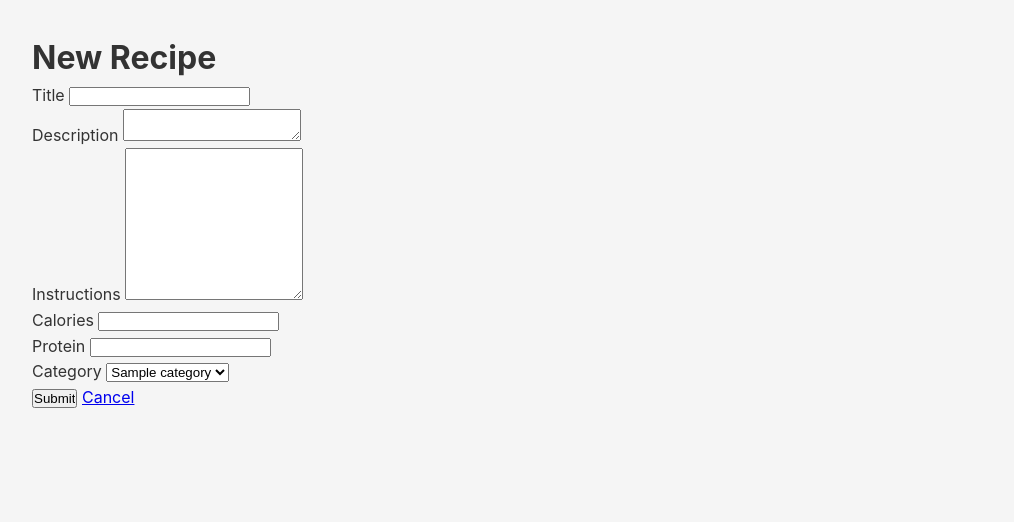
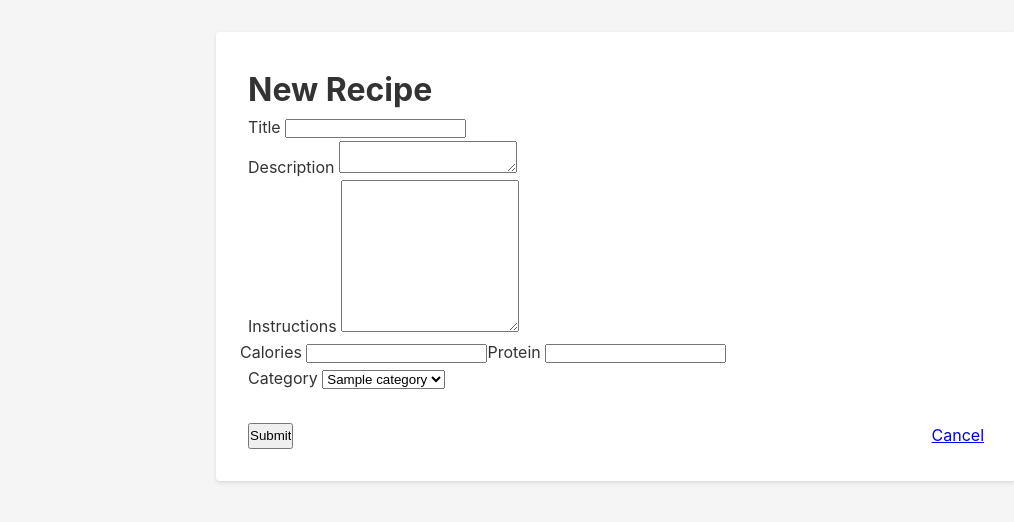
Before and after one commit to billbaord/WhatToEat, a Flask app: page /recipe/new in a window 1280 px wide. Shown: the part 64-586 px from the top of the page, without its empty margins (24-1038 px from the left). Run offline with Flask 3, Linux system fonts and the light colour scheme; a user stored in the database is signed in; tables that the repository leaves empty hold one stand-in row (values such as "Sample post").

Commit message:
CSS - Recipe Form
Added CSS styles for recipe form with a centered, clean layout, clear error message formatting, proper spacing and usability for form elements like input rows and buttons

```diff
--- a/app/static/css/styles.css
+++ b/app/static/css/styles.css
@@ -137,3 +137,47 @@ body {
 .form-check-label {
     user-select: none;
 }
+
+/* Recipe Form */
+.recipe-form {
+    max-width: 800px;
+    margin: 2rem auto;
+    padding: 2rem;
+    background-color: white;
+    border-radius: 0.25rem;
+    box-shadow: 0 2px 4px rgba(0,0,0,0.1);
+}
+
+.form-row {
+    display: flex;
+    flex-wrap: wrap;
+    margin-right: -0.5rem;
+    margin-left: -0.5rem;
+}
+
+.form-actions {
+    display: flex;
+    justify-content: space-between;
+    margin-top: 2rem;
+}
+
+.form-error {
+    color: var(--danger-color);
+    font-size: 0.875rem;
+    margin-top: 0.25rem;
+    display: block;
+}
+
+.form-check-input {
+    margin-right: 0.5rem;
+}
+
+.form-check-label {
+    user-select: none;
+}
+
+@media (max-width: 768px) {
+    .form-row {
+        flex-direction: column;
+    }
+}
```
